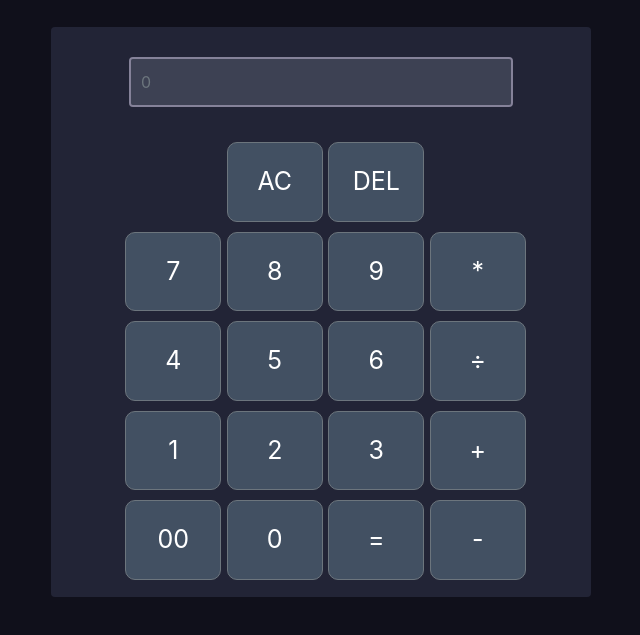
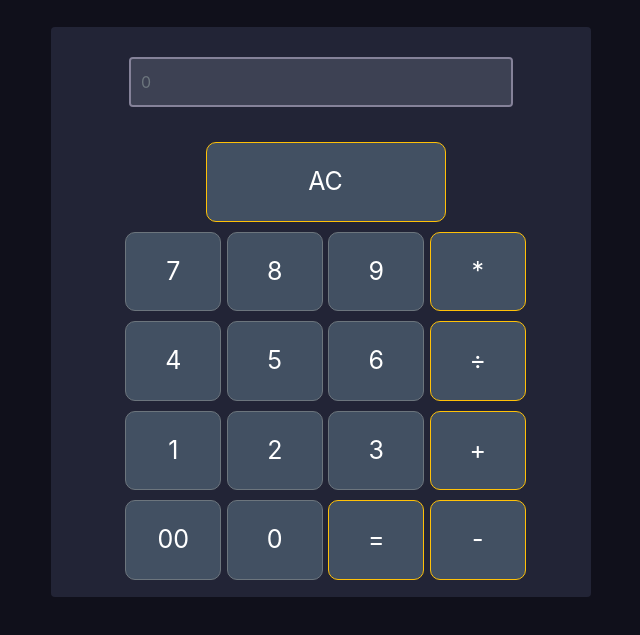
Before and after one commit to Talat09/Calculator, a plain HTML site: page index.html in a window 1280 px wide. Shown: the part 51-686 px from the top of the page, without its empty margins (319-959 px from the left). Drawn offline with nearby package versions, Linux system fonts and the light colour scheme.

Commit message:
updated calculator changes operator color

```diff
--- a/index.html
+++ b/index.html
@@ -27,10 +27,9 @@
 
                                 <div class="calc-button-row">
 
-                                    <input type="button" class="btn btn-secondary btn-lg button " value="AC"
-                                        onclick="form.display.value=''">
-                                    <input type="button" class="btn btn-secondary btn-lg button" value="DEL"
-                                        onclick="form.display.value=this.value">
+                                    <input type="button" class="btn btn-warning text-white btn-lg button w-50 "
+                                        value="AC" onclick="form.display.value=''">
+
                                 </div>
                                 <div class="calc-button-row">
                                     <input type="button" class="btn btn-secondary btn-lg button " value="7"
@@ -39,7 +38,7 @@
                                         onclick="calculate(this.value)">
                                     <input type="button" class="btn btn-secondary btn-lg button" value="9"
                                         onclick="calculate(this.value)">
-                                    <input type="button" class="btn btn-secondary btn-lg button" value="*"
+                                    <input type="button" class="btn btn-warning text-white btn-lg button" value="*"
                                         onclick="calculate(this.value)">
                                 </div>
                                 <div class="calc-button-row">
@@ -49,7 +48,7 @@
                                         onclick="calculate(this.value)">
                                     <input type="button" class="btn btn-secondary btn-lg button" value="6"
                                         onclick="calculate(this.value)">
-                                    <input type="button" class="btn btn-secondary btn-lg button" value="÷"
+                                    <input type="button" class="btn btn-warning text-white btn-lg button" value="÷"
                                         onclick="calculate(this.value)">
                                 </div>
                                 <div class="calc-button-row">
@@ -59,7 +58,7 @@
                                         onclick="calculate(this.value)">
                                     <input type="button" class="btn btn-secondary btn-lg button" value="3"
                                         onclick="calculate(this.value)">
-                                    <input type="button" class="btn btn-secondary btn-lg button" value="+"
+                                    <input type="button" class="btn btn-warning text-white btn-lg button" value="+"
                                         onclick="calculate(this.value)">
                                 </div>
                                 <div class="calc-button-row">
@@ -67,9 +66,9 @@
                                         onclick="calculate(this.value)">
                                     <input type="button" class="btn btn-secondary btn-lg button" value="0"
                                         onclick="calculate(this.value)">
-                                    <input type="button" class="btn btn-secondary btn-lg button" value="="
+                                    <input type="button" class="btn btn-warning text-white btn-lg button" value="="
                                         onclick="display.value = eval(display.value)">
-                                    <input type="button" class="btn btn-secondary btn-lg button" value="-"
+                                    <input type="button" class="btn btn-warning text-white btn-lg button" value="-"
                                         onclick="calculate(this.value)">
                                 </div>
 
```
